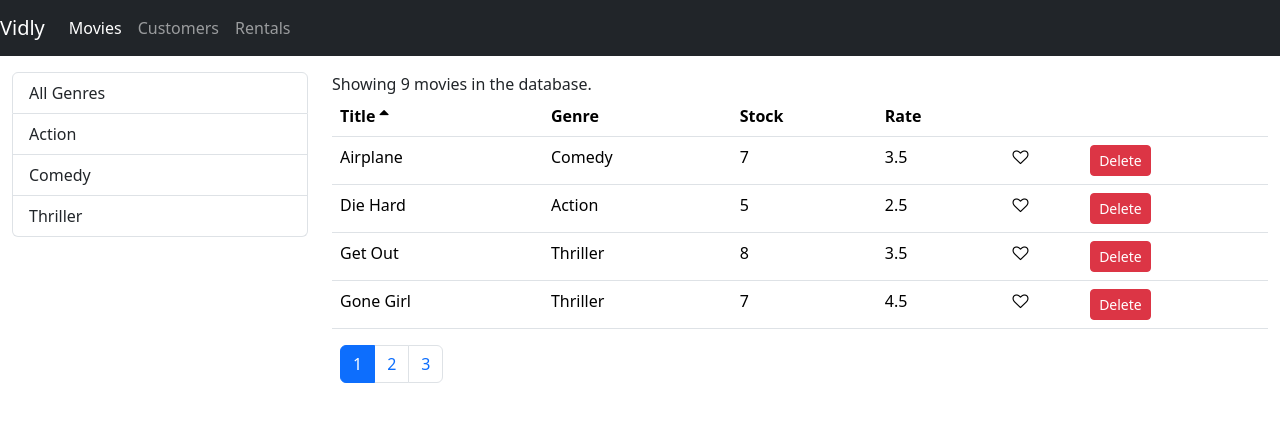
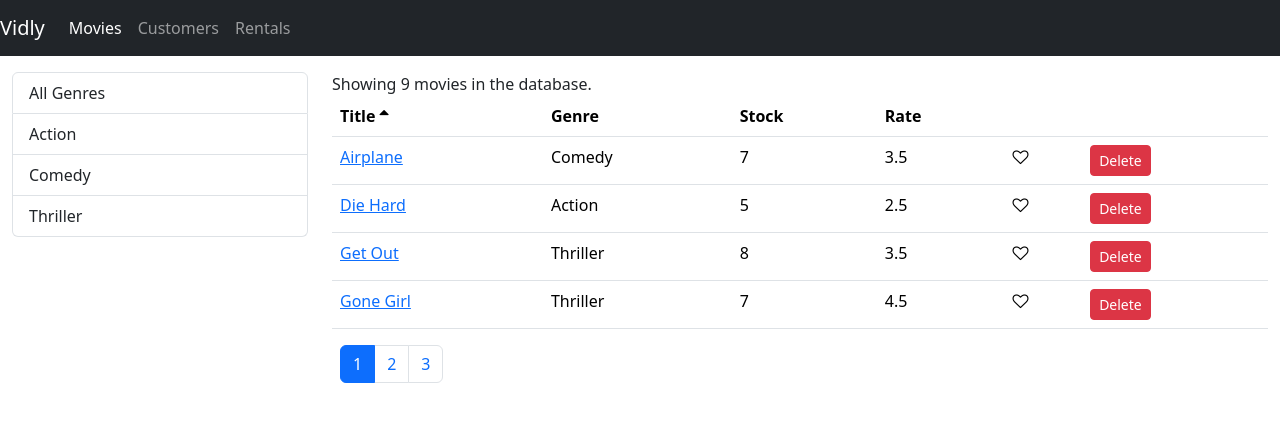
Before and after one commit to valleyman89/vidly-react-front-end, a React (Create React App) app: page /movies in a window 1280 px wide. Shown: the top 422 px of the page. Built offline with nearby package versions, Linux system fonts and the light colour scheme.

Commit message:
add Link to movie results

```diff
--- a/src/components/moviesTable.jsx
+++ b/src/components/moviesTable.jsx
@@ -1,10 +1,17 @@
 import React, { Component } from "react";
 import Like from "./common/like";
 import Table from "./common/table";
+import Link from "react-router-dom/Link";
 
 class MoviesTable extends Component {
   columns = [
-    { path: "title", label: "Title" },
+    {
+      path: "title",
+      label: "Title",
+      content: (movie) => (
+        <Link to={`/movies/${movie._id}`}>{movie.title}</Link>
+      ),
+    },
     { path: "genre.name", label: "Genre" },
     { path: "numberInStock", label: "Stock" },
     { path: "dailyRentalRate", label: "Rate" },
```
